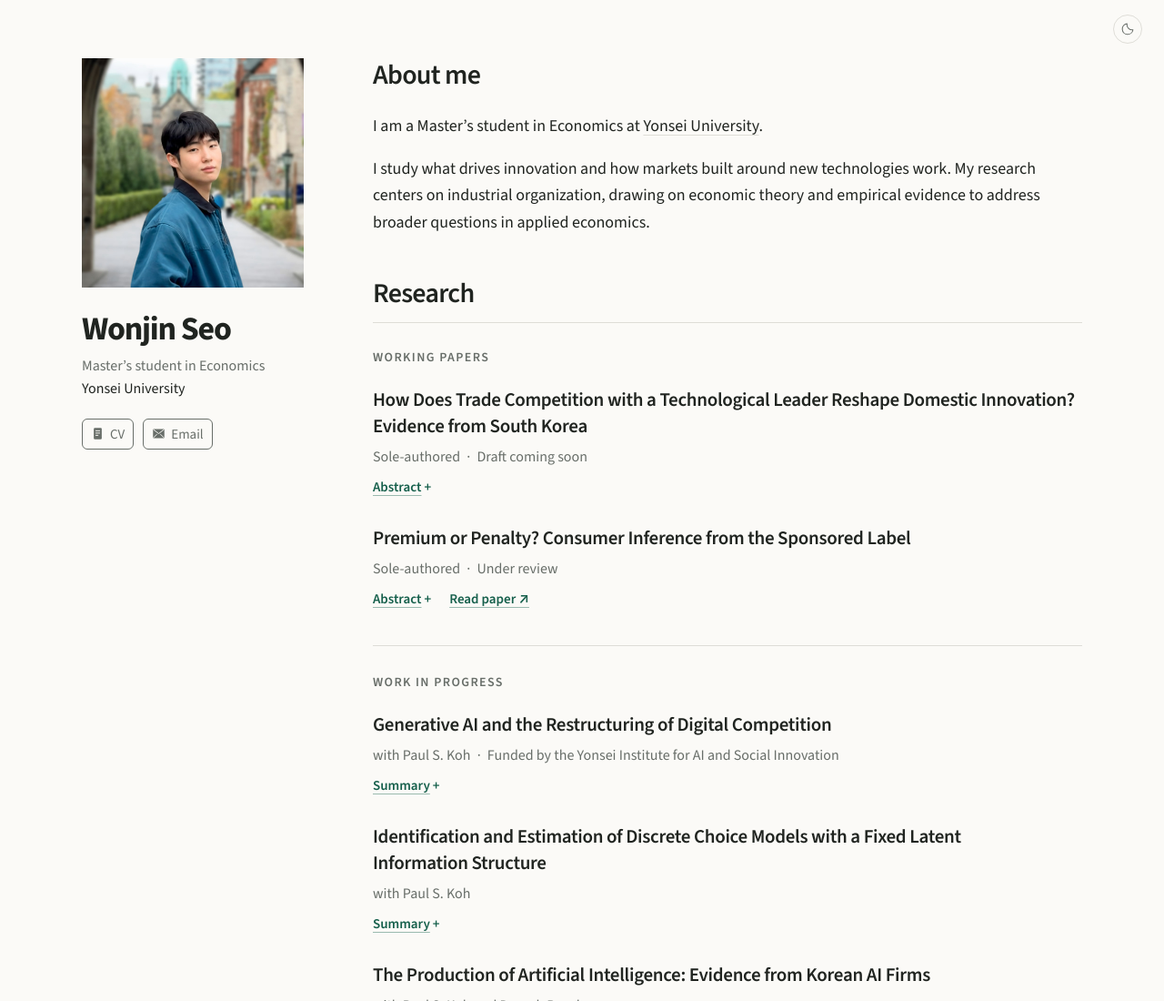
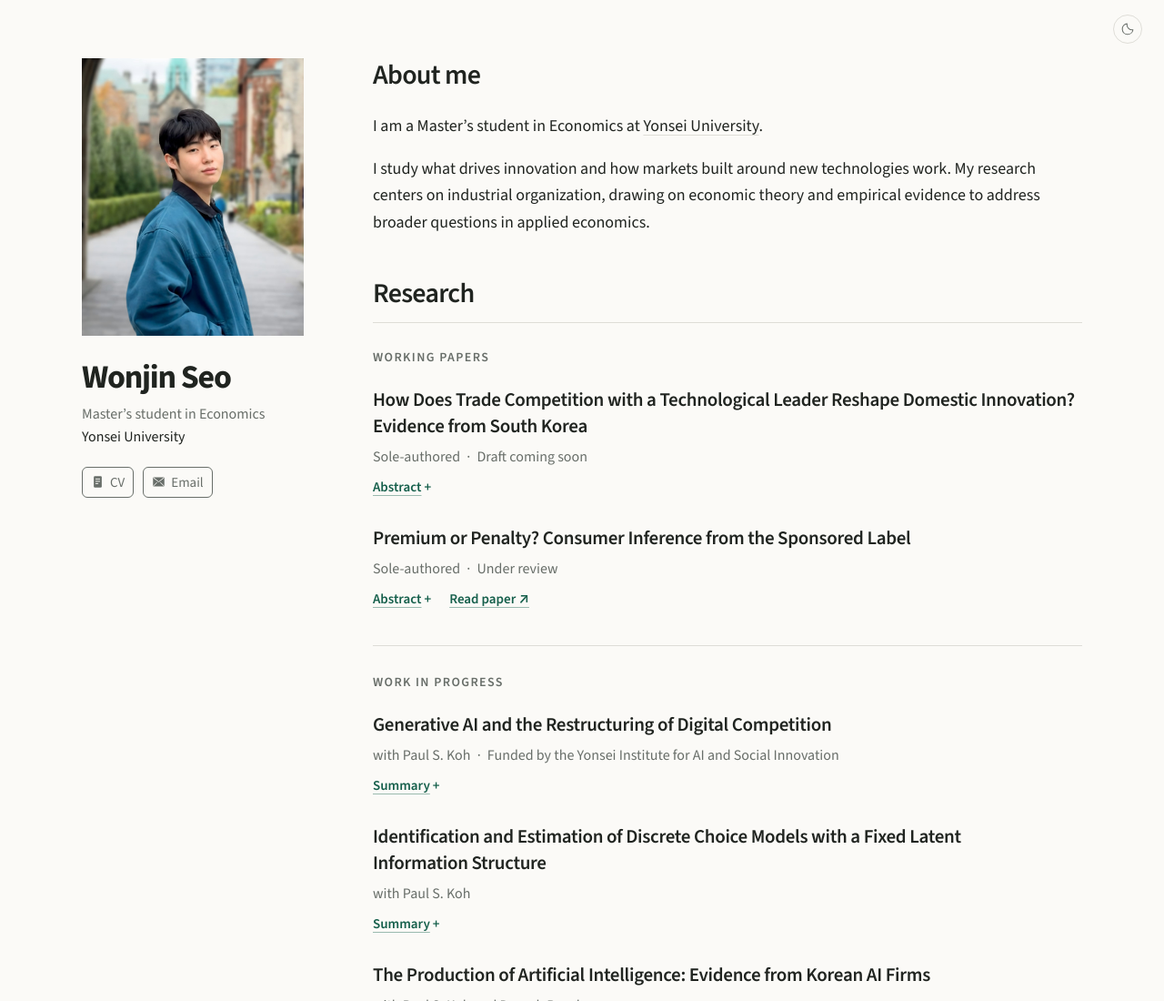
Before and after one commit to wonjinseo-econ/wonjinseo-econ.github.io, a plain HTML site: page index.html in a window 1280 px wide. Shown: the top 1100 px of the page at 91% size. Drawn offline with nearby package versions, Linux system fonts and the light colour scheme.

Commit message:
Refine portrait framing and center copied feedback

```diff
--- a/styles.css
+++ b/styles.css
@@ -94,7 +94,7 @@ a:hover { text-decoration-color: var(--accent); }
 .profile-photo {
   position: relative;
   width: 100%;
-  aspect-ratio: 456 / 471;
+  aspect-ratio: 4 / 5;
   margin: 0 0 25px;
   overflow: hidden;
   background: var(--photo-background);
@@ -103,10 +103,10 @@ a:hover { text-decoration-color: var(--accent); }
   position: absolute;
   top: 50%;
   left: 50%;
-  width: 220%;
+  width: 235%;
   max-width: none;
   height: auto;
-  transform: translate(-47.5%, -62%);
+  transform: translate(-47.5%, -65%);
 }
 h1 {
   margin: 0 0 9px;
@@ -152,7 +152,7 @@ h1 {
 .email-control { position: relative; display: inline-flex; }
 .copied-note {
   position: absolute;
-  top: 100%;
+  top: 50%;
   left: calc(100% + 8px);
   width: max-content;
   max-width: 44px;
```
